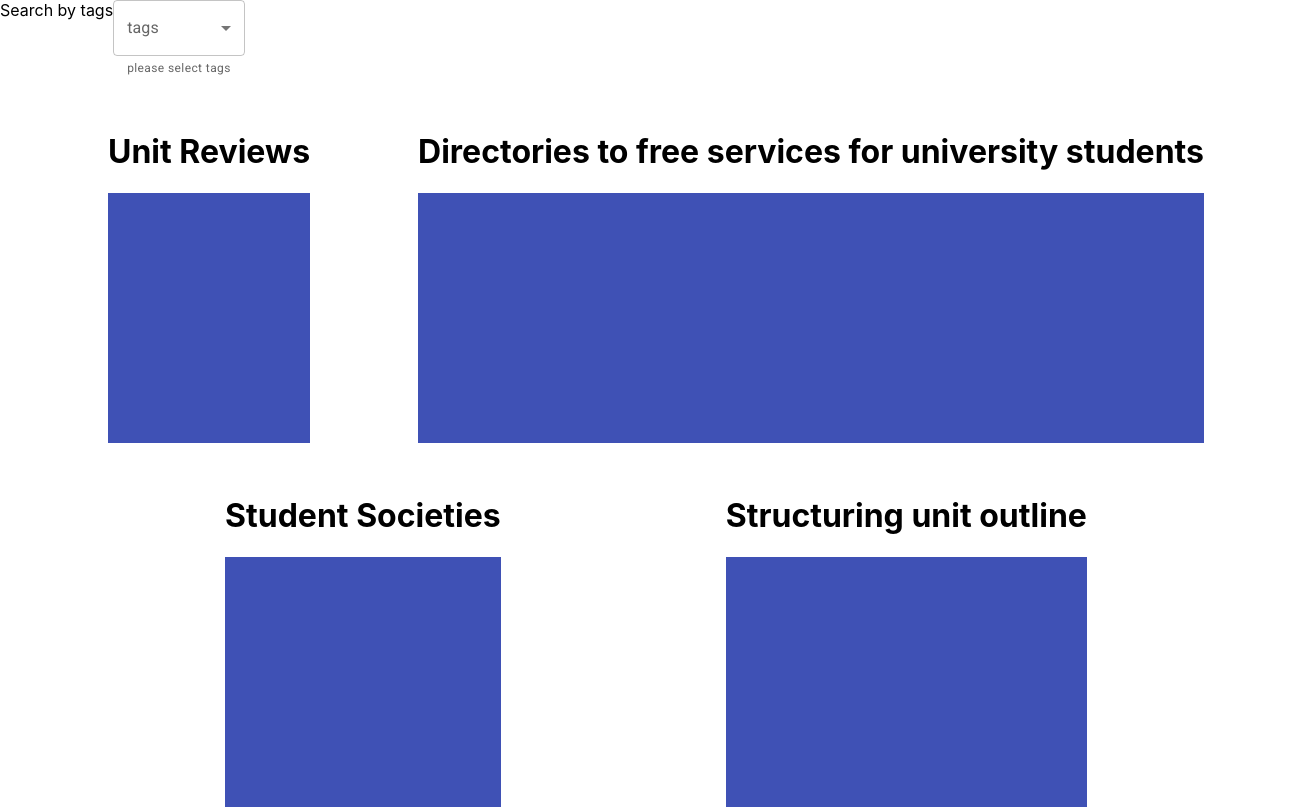
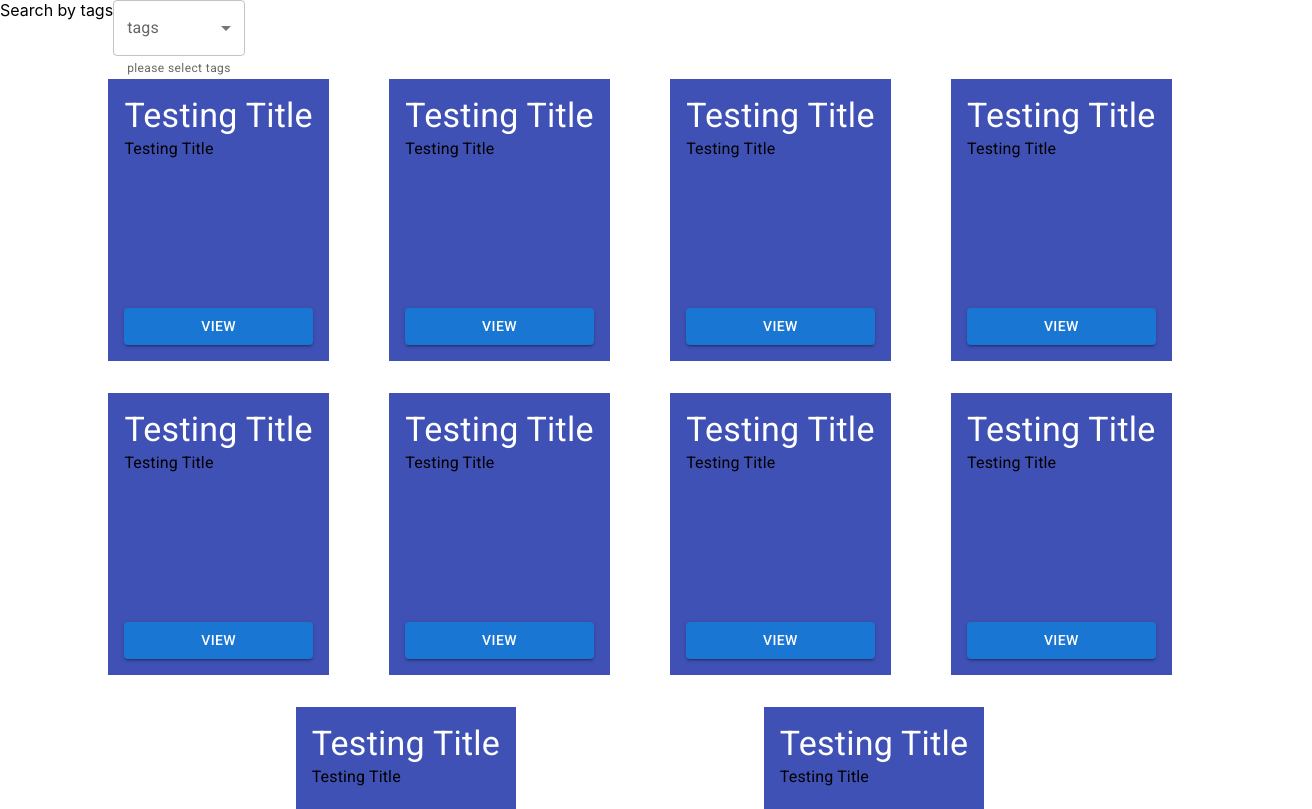
Before and after one commit to timesGH/Gradify, a React (Create React App) app: page /student-resource in a window 1280 px wide. Shown: the top 809 px of the page, 1312 px wide, since content can reach past the window. Built offline with nearby package versions, Linux system fonts and the light colour scheme.

Commit message:
updated student resource

```diff
--- a/src/index.tsx
+++ b/src/index.tsx
@@ -2,7 +2,7 @@ import React from "react";
 import ReactDOM from "react-dom/client";
 import "./index.css";
 import { BrowserRouter, Routes, Route } from "react-router-dom";
-import { Home, Login, SignUp, Profile, ForgotPassword, StudentResource, StudentDiscussionForum } from "./pages";
+import { Home, Login, SignUp, Profile, ForgotPassword, StudentResource, StudentDiscussionForum, Article } from "./pages";
 
 const root = ReactDOM.createRoot(
   document.getElementById("root") as HTMLElement
@@ -18,6 +18,7 @@ root.render(
         <Route path="/forgot-password" element={<ForgotPassword />} />
         <Route path="/student-resource" element={<StudentResource />} />
         <Route path="/student-discussion-forum" element={<StudentDiscussionForum />} />
+        <Route path="/article" element={<Article />} />
       </Routes>
     </BrowserRouter>
   </React.StrictMode>
--- /dev/null
+++ b/src/pages/article.tsx
@@ -0,0 +1,5 @@
+import { Box } from "@mui/material"
+
+export const Article = () => {
+    return <Box>Article</Box>
+}
--- a/src/pages/index.tsx
+++ b/src/pages/index.tsx
@@ -5,3 +5,4 @@ export * from "./profile";
 export * from "./forgot-password";
 export * from "./student-resource";
 export * from "./student-discussion-forum";
+export * from "./article";
--- a/src/pages/student-resource.tsx
+++ b/src/pages/student-resource.tsx
@@ -1,22 +1,38 @@
-import { Box, MenuItem, TextField } from "@mui/material";
+import { Box, Button, MenuItem, TextField, Typography } from "@mui/material";
 import { colors } from "../utilities";
+import { useNavigate } from "react-router-dom";
 
-const DefaultBox = (props: any) => {
-  const { children } = props;
+const DefaultContentBox = () => {
+  const navigate = useNavigate();
   return (
-    <Box display="flex" flexDirection="column" margin={2}>
-      {children}
+    <Box
+      padding={2}
+      height={250}
+      bgcolor={colors.primary}
+      marginBottom={2}
+      display="flex"
+      flexDirection="column"
+      justifyContent="space-between"
+    >
+      <Box>
+        <Typography color="white" variant="h4">
+          Testing Title
+        </Typography>
+        <Typography variant="body1">Testing Title</Typography>
+      </Box>
+      <Button onClick={() => navigate("/article")} variant="contained">View</Button>
     </Box>
   );
 };
 
-const DefaultContentBox = () => {
-  return <Box width="100%" height={250} bgcolor={colors.primary} />;
-};
-
 export const StudentResource = () => {
   return (
-    <Box>
+    <Box
+      sx={{
+        overflowY: "scroll",
+        overflowX: "hidden",
+      }}
+    >
       <Box display="flex">
         Search by tags
         <TextField select label="tags" helperText="please select tags">
@@ -29,34 +45,22 @@ export const StudentResource = () => {
       <Box
         display="flex"
         flexWrap="wrap"
-        width="100%"
+        width="90%"
+        marginLeft="5%"
         height="auto"
-        padding={2}
         justifyContent="space-evenly"
+        gap={2}
       >
-        {/* Unit Reviews */}
-        <DefaultBox display="flex" flexDirection="column">
-          <h1>Unit Reviews</h1>
-          <DefaultContentBox />
-        </DefaultBox>
-
-        {/* Free Services */}
-        <DefaultBox>
-          <h1>Directories to free services for university students</h1>
-          <DefaultContentBox />
-        </DefaultBox>
-
-        {/* Student Societies */}
-        <DefaultBox>
-          <h1>Student Societies</h1>
-          <DefaultContentBox />
-        </DefaultBox>
-
-        {/* Structuring unit outline */}
-        <DefaultBox>
-          <h1>Structuring unit outline</h1>
-          <DefaultContentBox />
-        </DefaultBox>
+        <DefaultContentBox />
+        <DefaultContentBox />
+        <DefaultContentBox />
+        <DefaultContentBox />
+        <DefaultContentBox />
+        <DefaultContentBox />
+        <DefaultContentBox />
+        <DefaultContentBox />
+        <DefaultContentBox />
+        <DefaultContentBox />
       </Box>
     </Box>
   );
```
